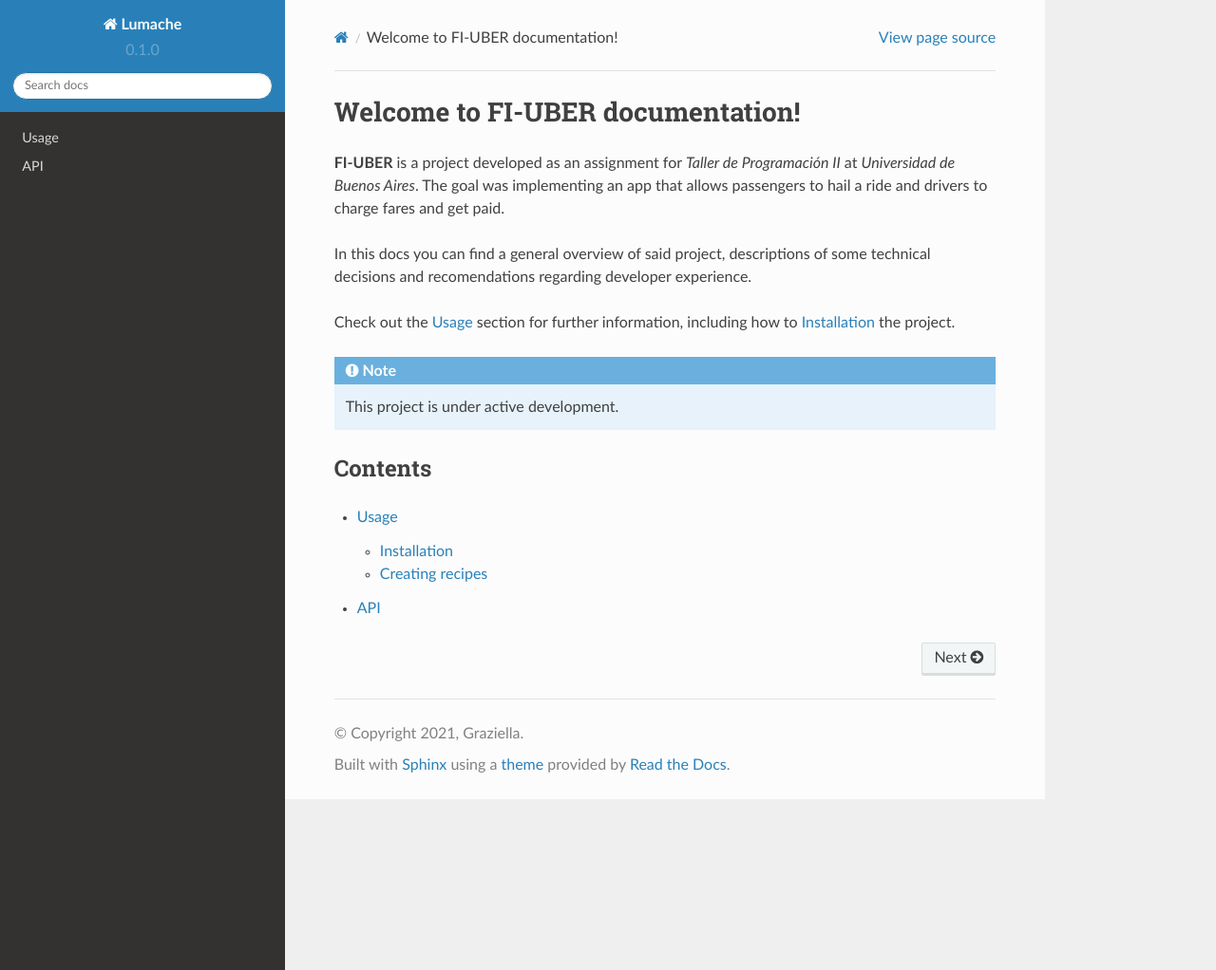
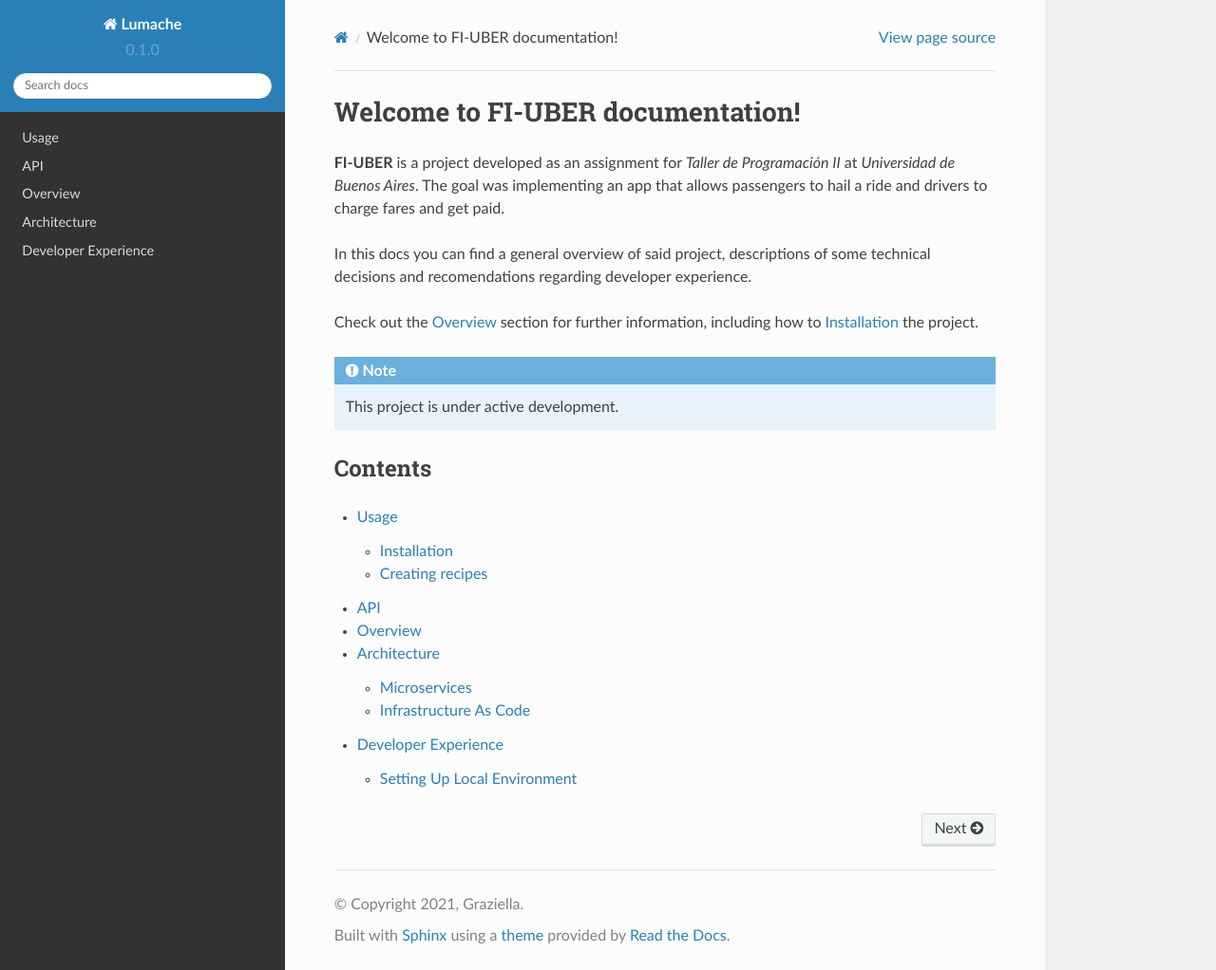
Before and after one commit to mateoicalvo/fiuber-docs, a Sphinx documentation site: the page built from docs/source/index.rst, in a window 1280 px wide and 1022 px high. Shown: the whole window at 95% size. Built offline with Sphinx 7.4.7 and the Read the Docs theme 2.0.0, drawn with Linux system fonts in a browser that asks for light colours.

Commit message:
test references

```diff
--- a/docs/source/developer_experience.rst
+++ b/docs/source/developer_experience.rst
@@ -0,0 +1,7 @@
+Developer Experience
+====================
+
+DevX here
+
+Setting Up Local Environment
+----------------------------
--- a/docs/source/index.rst
+++ b/docs/source/index.rst
@@ -8,7 +8,7 @@ that allows passengers to hail a ride and drivers to charge fares and get paid.
 In this docs you can find a general overview of said project, descriptions
 of some technical decisions and recomendations regarding developer experience.
 
-Check out the :doc:`usage` section for further information, including
+Check out the :doc:`overview` section for further information, including
 how to :ref:`installation` the project.
 
 .. note::
@@ -22,3 +22,6 @@ Contents
 
    usage
    api
+   overview
+   architecture
+   developer_experience
--- a/docs/source/overview.rst
+++ b/docs/source/overview.rst
@@ -0,0 +1,4 @@
+Overview
+========
+
+Here goes the project's overview
```
